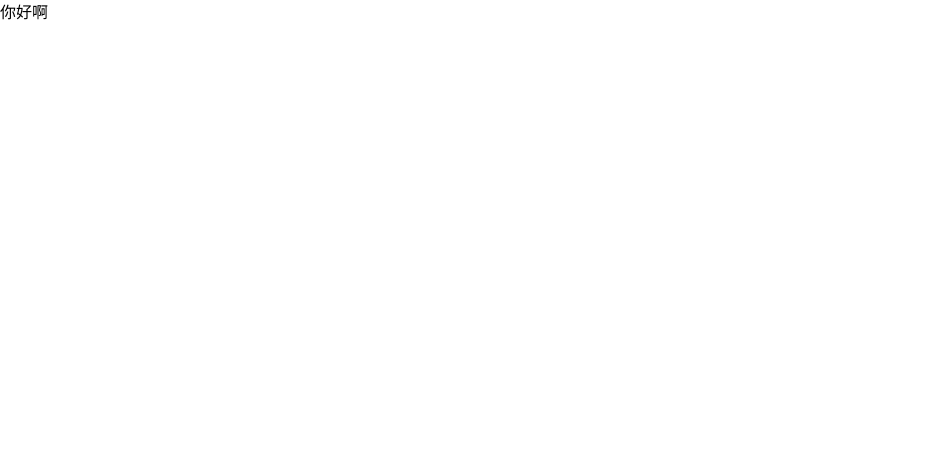
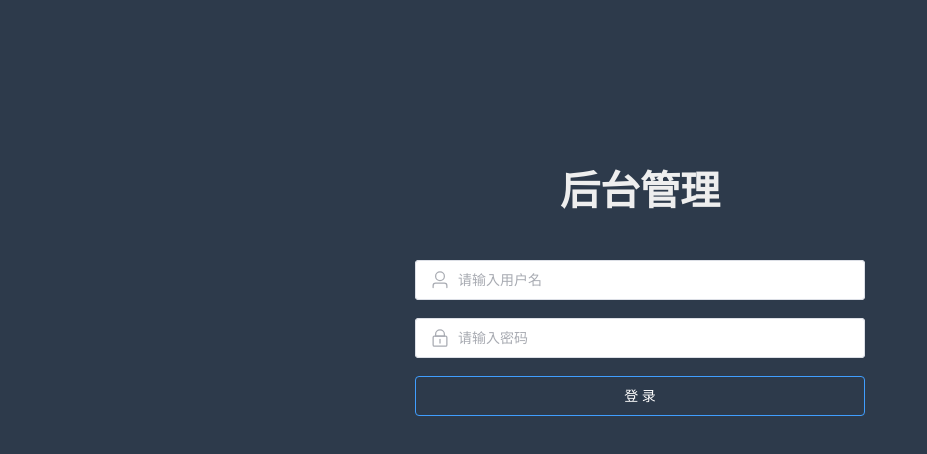
Before and after one commit to yuandatou02/nblog, a Vue app in the folder blog-cms/: page /login in a window 1280 px wide. Shown: the top 454 px of the page, without its empty margins (0-927 px from the left). Built offline with nearby package versions, Linux system fonts and the light colour scheme.

Commit message:
登录页面样式完成

```diff
--- a/blog-cms/components.d.ts
+++ b/blog-cms/components.d.ts
@@ -7,6 +7,11 @@ export {}
 /* prettier-ignore */
 declare module 'vue' {
   export interface GlobalComponents {
+    ElButton: typeof import('element-plus/es')['ElButton']
+    ElForm: typeof import('element-plus/es')['ElForm']
+    ElFormItem: typeof import('element-plus/es')['ElFormItem']
+    ElIcon: typeof import('element-plus/es')['ElIcon']
+    ElInput: typeof import('element-plus/es')['ElInput']
     RouterLink: typeof import('vue-router')['RouterLink']
     RouterView: typeof import('vue-router')['RouterView']
   }
--- a/blog-cms/package.json
+++ b/blog-cms/package.json
@@ -11,6 +11,7 @@
     "type-check": "vue-tsc --build --force"
   },
   "dependencies": {
+    "@element-plus/icons-vue": "^2.3.1",
     "@unocss/reset": "^0.63.4",
     "element-plus": "^2.8.4",
     "pinia": "^2.1.7",
--- a/blog-cms/src/views/login/index.vue
+++ b/blog-cms/src/views/login/index.vue
@@ -1,9 +1,88 @@
 <template>
-    <h1>你好啊</h1>
+    <div class="login-container">
+        <el-form class="login-form" :rules="loginRules" :model="loginForm" auto-complete="on" label-position="left">
+            <div class="title-container">
+                <h1 class="title">后台管理</h1>
+            </div>
+            <!-- 用户名输入框 -->
+            <el-form-item prop="username">
+                <el-input ref="username" v-model="loginForm.username" placeholder="请输入用户名" name="username" type="text"
+                    tabindex="1" auto-complete="on" size="large">
+                    <template #prefix>
+                        <el-icon :size="20">
+                            <User />
+                        </el-icon>
+                    </template>
+                </el-input>
+            </el-form-item>
+            <!-- 密码输入框 -->
+            <el-form-item prop="password">
+                <el-input ref="password" v-model="loginForm.password" size="large" placeholder="请输入密码" name="password"
+                    tabindex="2" auto-complete="on" show-password type="password">
+                    <template #prefix>
+                        <el-icon :size="20">
+                            <Lock />
+                        </el-icon>
+                    </template>
+                </el-input>
+            </el-form-item>
+            <!-- 登录按钮 -->
+            <el-button size="large" class="w-[100%] mb-[30px]" type="primary">
+                登 录
+            </el-button>
+        </el-form>
+    </div>
 </template>
 
 <script setup lang="ts">
-
+// 引入element-plus的图标
+import { User, Lock } from '@element-plus/icons-vue';
+import { reactive } from 'vue';
+// 定义登录表单
+const loginForm = reactive({
+    username: '',
+    password: ''
+});
+// 登录校验方法
+const loginRules = {
+    username: [
+        { required: true, message: '请输入用户名', trigger: 'blur' },
+    ],
+    password: [
+        { required: true, message: '请输入密码', trigger: 'blur' },
+    ]
+}
 </script>
 
-<style scoped></style>
+<style lang="scss" scoped>
+$bg: #2d3a4b;
+$light_gray: #eee;
+
+.login-container {
+    min-height: 100vh;
+    width: 100%;
+    background-color: $bg;
+    overflow: hidden;
+
+    .login-form {
+        position: relative;
+        width: 520px;
+        max-width: 100%;
+        padding: 160px 35px 0;
+        margin: 0 auto;
+        overflow: hidden;
+
+        .title-container {
+            position: relative;
+
+            .title {
+                color: $light_gray;
+                margin: 0px auto 40px auto;
+                text-align: center;
+                font-weight: bold;
+                font-size: 40px;
+            }
+        }
+    }
+}
+</style>
```
Also changed, not shown: 1 other file (tests, documents, lock files or other folders).
